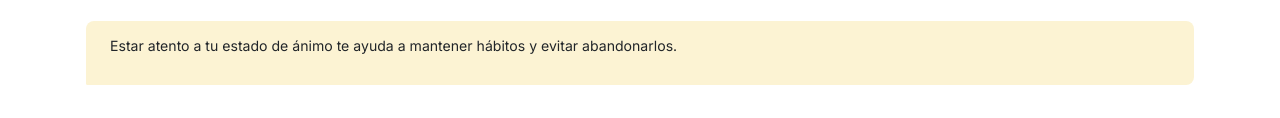
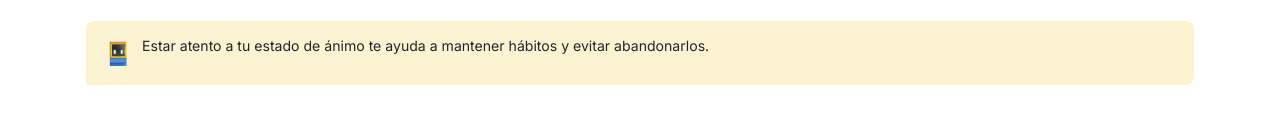
Before and after one commit to ailen-pasqualino/moti, a plain HTML site: page dist/emotion/log-empty.html in a window 1280 px wide. Shown: the part 276-394 px from the top of the page. Drawn offline with nearby package versions, Linux system fonts and the light colour scheme; the site is published under a folder, as on GitHub Pages, so addresses that start at the root find nothing.

Commit message:
Update log-empty.html

```diff
--- a/dist/emotion/log-empty.html
+++ b/dist/emotion/log-empty.html
@@ -85,7 +85,7 @@
             </section>
 
             <div class="tip-container d-flex">
-                <img src="/img/tip-icon.png" alt="" class="tip-icon" aria-hidden="true">
+                <img src="../img/tip-icon.png" alt="" class="tip-icon" aria-hidden="true">
                 <p>Estar atento a tu estado de ánimo te ayuda a mantener hábitos y evitar abandonarlos.</p>
             </div>
 
```
